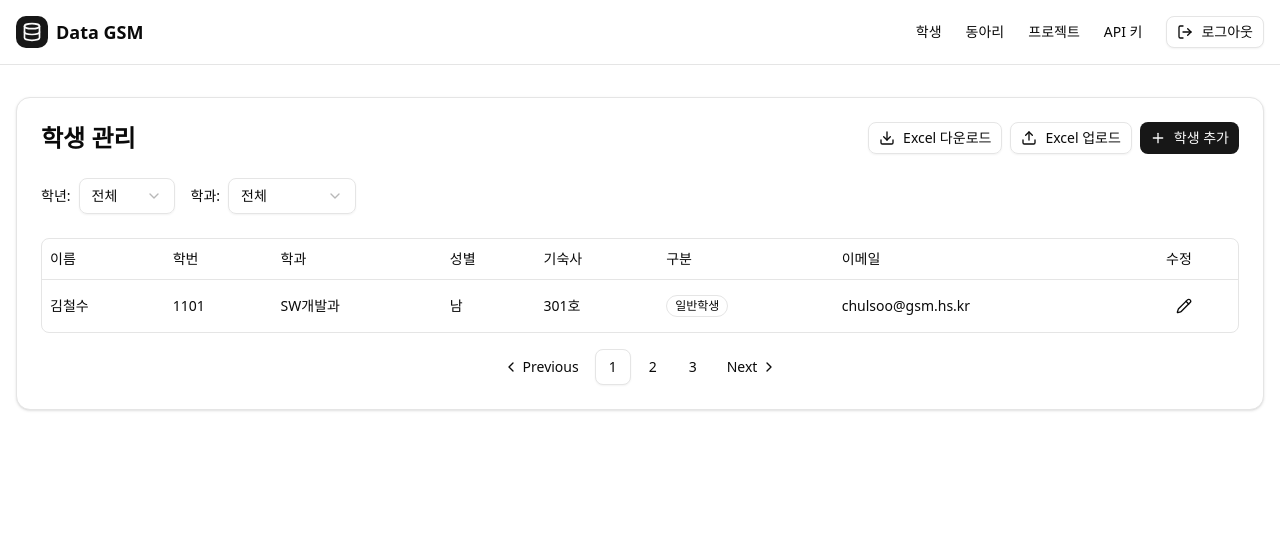
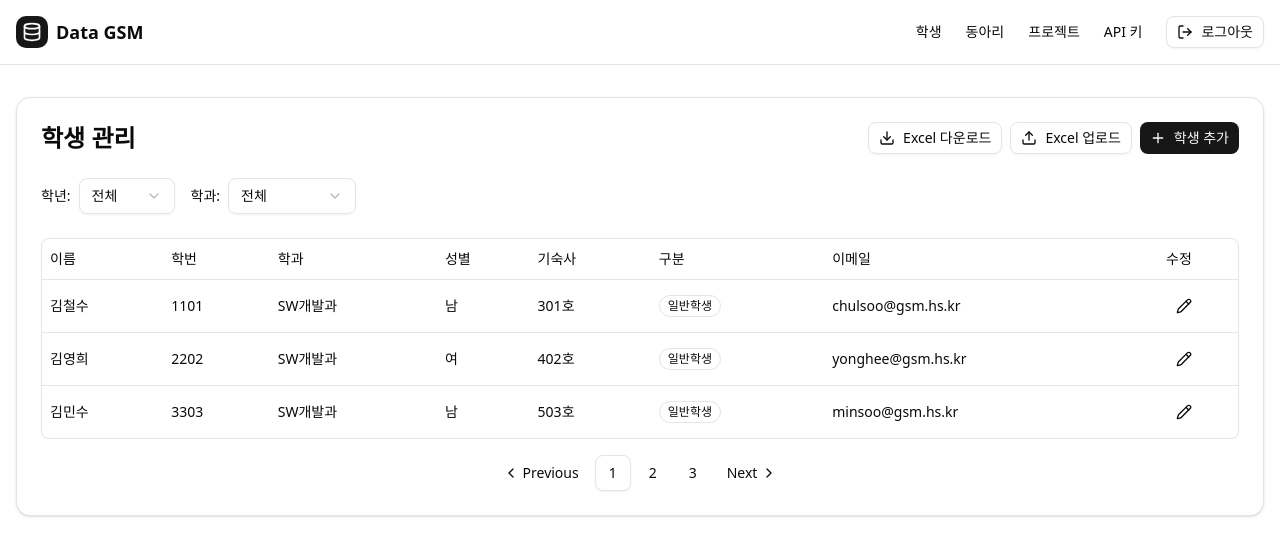
Before and after one commit to themoment-team/datagsm-front, a Next.js app in the folder apps/admin/: page /students in a window 1280 px wide. Shown: the top 556 px of the page. Built offline with nearby package versions, Linux system fonts and the light colour scheme; no server answers.

Commit message:
refactor: 학생 관리 페이지 UI/UX 개선 및 데모 데이터 추가

```diff
--- a/apps/admin/src/views/students/ui/StudentsPage/index.tsx
+++ b/apps/admin/src/views/students/ui/StudentsPage/index.tsx
@@ -30,6 +30,36 @@ const demoStudents: Student[] = [
     dormitoryRoom: 301,
     isLeaveSchool: false,
   },
+  {
+    studentId: 2,
+    name: '김영희',
+    sex: 'WOMAN',
+    email: 'yonghee@gsm.hs.kr',
+    grade: 2,
+    classNum: 2,
+    number: 2,
+    studentNumber: 2202,
+    major: 'SW',
+    role: 'GENERAL_STUDENT',
+    dormitoryFloor: 4,
+    dormitoryRoom: 402,
+    isLeaveSchool: false,
+  },
+  {
+    studentId: 3,
+    name: '김민수',
+    sex: 'MAN',
+    email: 'minsoo@gsm.hs.kr',
+    grade: 3,
+    classNum: 3,
+    number: 3,
+    studentNumber: 3303,
+    major: 'SW',
+    role: 'GENERAL_STUDENT',
+    dormitoryFloor: 5,
+    dormitoryRoom: 503,
+    isLeaveSchool: false,
+  },
 ];
 
 const StudentsPage = () => {
@@ -51,11 +81,11 @@ const StudentsPage = () => {
             <div className="flex items-center justify-between">
               <CardTitle className="text-2xl">학생 관리</CardTitle>
               <div className="flex items-center gap-2">
-                <Button variant="outline" size="sm" className="gap-2 bg-transparent">
+                <Button variant="outline" size="sm" className="cursor-pointer gap-2 bg-transparent">
                   <Download className="h-4 w-4" />
                   Excel 다운로드
                 </Button>
-                <Button variant="outline" size="sm" className="gap-2 bg-transparent">
+                <Button variant="outline" size="sm" className="cursor-pointer gap-2 bg-transparent">
                   <Upload className="h-4 w-4" />
                   Excel 업로드
                 </Button>
--- a/apps/admin/src/widgets/students/ui/AddStudentDialog/index.tsx
+++ b/apps/admin/src/widgets/students/ui/AddStudentDialog/index.tsx
@@ -19,7 +19,7 @@ const AddStudentDialog = () => {
   return (
     <Dialog>
       <DialogTrigger asChild>
-        <Button size="sm" className="gap-2">
+        <Button size="sm" className="cursor-pointer gap-2">
           <Plus className="h-4 w-4" />
           학생 추가
         </Button>
@@ -40,25 +40,35 @@ const AddStudentDialog = () => {
           <div className="space-y-2">
             <Label htmlFor="grade">학년</Label>
             <Select>
-              <SelectTrigger>
+              <SelectTrigger className="cursor-pointer">
                 <SelectValue placeholder="학년 선택" />
               </SelectTrigger>
               <SelectContent>
-                <SelectItem value="1">1학년</SelectItem>
-                <SelectItem value="2">2학년</SelectItem>
-                <SelectItem value="3">3학년</SelectItem>
+                <SelectItem value="1" className="cursor-pointer">
+                  1학년
+                </SelectItem>
+                <SelectItem value="2" className="cursor-pointer">
+                  2학년
+                </SelectItem>
+                <SelectItem value="3" className="cursor-pointer">
+                  3학년
+                </SelectItem>
               </SelectContent>
             </Select>
           </div>
           <div className="space-y-2">
             <Label htmlFor="class">반</Label>
             <Select>
-              <SelectTrigger>
+              <SelectTrigger className="cursor-pointer">
                 <SelectValue placeholder="반 선택" />
               </SelectTrigger>
               <SelectContent>
-                <SelectItem value="1">1반</SelectItem>
-                <SelectItem value="2">2반</SelectItem>
+                <SelectItem value="1" className="cursor-pointer">
+                  1반
+                </SelectItem>
+                <SelectItem value="2" className="cursor-pointer">
+                  2반
+                </SelectItem>
               </SelectContent>
             </Select>
           </div>
@@ -69,42 +79,58 @@ const AddStudentDialog = () => {
           <div className="space-y-2">
             <Label htmlFor="department">학과</Label>
             <Select>
-              <SelectTrigger>
+              <SelectTrigger className="cursor-pointer">
                 <SelectValue placeholder="학과 선택" />
               </SelectTrigger>
               <SelectContent>
-                <SelectItem value="SW개발과">SW개발과</SelectItem>
-                <SelectItem value="스마트IoT과">스마트IoT과</SelectItem>
-                <SelectItem value="AI과">AI과</SelectItem>
+                <SelectItem value="SW개발과" className="cursor-pointer">
+                  SW개발과
+                </SelectItem>
+                <SelectItem value="스마트IoT과" className="cursor-pointer">
+                  스마트IoT과
+                </SelectItem>
+                <SelectItem value="AI과" className="cursor-pointer">
+                  AI과
+                </SelectItem>
               </SelectContent>
             </Select>
           </div>
           <div className="space-y-2">
             <Label htmlFor="dormRoom">기숙사 호실</Label>
-            <Input id="dormRoom" placeholder="호실 입력" />
+            <Input id="dormRoom" type="number" placeholder="호실 입력" />
           </div>
           <div className="space-y-2">
             <Label htmlFor="role">구분</Label>
             <Select>
-              <SelectTrigger>
+              <SelectTrigger className="cursor-pointer">
                 <SelectValue placeholder="구분 선택" />
               </SelectTrigger>
               <SelectContent>
-                <SelectItem value="일반학생">일반학생</SelectItem>
-                <SelectItem value="학생회">학생회</SelectItem>
-                <SelectItem value="기자위">기자위</SelectItem>
+                <SelectItem value="일반학생" className="cursor-pointer">
+                  일반학생
+                </SelectItem>
+                <SelectItem value="학생회" className="cursor-pointer">
+                  학생회
+                </SelectItem>
+                <SelectItem value="기자위" className="cursor-pointer">
+                  기자위
+                </SelectItem>
               </SelectContent>
             </Select>
           </div>
           <div className="space-y-2">
             <Label htmlFor="gender">성별</Label>
             <Select>
-              <SelectTrigger>
+              <SelectTrigger className="cursor-pointer">
                 <SelectValue placeholder="성별 선택" />
               </SelectTrigger>
               <SelectContent>
-                <SelectItem value="남">남</SelectItem>
-                <SelectItem value="여">여</SelectItem>
+                <SelectItem value="남" className="cursor-pointer">
+                  남
+                </SelectItem>
+                <SelectItem value="여" className="cursor-pointer">
+                  여
+                </SelectItem>
               </SelectContent>
             </Select>
           </div>
@@ -122,7 +148,7 @@ const AddStudentDialog = () => {
           </div>
         </div>
         <div className="flex justify-end">
-          <Button>추가</Button>
+          <Button className="cursor-pointer">추가</Button>
         </div>
       </DialogContent>
     </Dialog>
--- a/apps/admin/src/widgets/students/ui/StudentFilter/index.tsx
+++ b/apps/admin/src/widgets/students/ui/StudentFilter/index.tsx
@@ -25,28 +25,44 @@ const StudentFilter = ({
       <div className="flex items-center gap-2">
         <Label className="text-sm">학년:</Label>
         <Select value={gradeFilter} onValueChange={setGradeFilter}>
-          <SelectTrigger className="w-24">
+          <SelectTrigger className="w-24 cursor-pointer">
             <SelectValue />
           </SelectTrigger>
           <SelectContent>
-            <SelectItem value="all">전체</SelectItem>
-            <SelectItem value="1">1학년</SelectItem>
-            <SelectItem value="2">2학년</SelectItem>
-            <SelectItem value="3">3학년</SelectItem>
+            <SelectItem value="all" className="cursor-pointer">
+              전체
+            </SelectItem>
+            <SelectItem value="1" className="cursor-pointer">
+              1학년
+            </SelectItem>
+            <SelectItem value="2" className="cursor-pointer">
+              2학년
+            </SelectItem>
+            <SelectItem value="3" className="cursor-pointer">
+              3학년
+            </SelectItem>
           </SelectContent>
         </Select>
       </div>
       <div className="flex items-center gap-2">
         <Label className="text-sm">학과:</Label>
         <Select value={majorFilter} onValueChange={setMajorFilter}>
-          <SelectTrigger className="w-32">
+          <SelectTrigger className="w-32 cursor-pointer">
             <SelectValue />
           </SelectTrigger>
           <SelectContent>
-            <SelectItem value="all">전체</SelectItem>
-            <SelectItem value="SW">SW개발과</SelectItem>
-            <SelectItem value="IOT">스마트IoT과</SelectItem>
-            <SelectItem value="AI">AI과</SelectItem>
+            <SelectItem value="all" className="cursor-pointer">
+              전체
+            </SelectItem>
+            <SelectItem value="SW" className="cursor-pointer">
+              SW개발과
+            </SelectItem>
+            <SelectItem value="IOT" className="cursor-pointer">
+              스마트IoT과
+            </SelectItem>
+            <SelectItem value="AI" className="cursor-pointer">
+              AI과
+            </SelectItem>
           </SelectContent>
         </Select>
       </div>
--- a/apps/admin/src/widgets/students/ui/StudentList/index.tsx
+++ b/apps/admin/src/widgets/students/ui/StudentList/index.tsx
@@ -93,7 +93,7 @@ const StudentList = ({ students }: StudentListProps) => {
               </TableCell>
               <TableCell>{student.email}</TableCell>
               <TableCell>
-                <Button variant="ghost" size="icon">
+                <Button variant="ghost" size="icon" className="cursor-pointer">
                   <Pencil className="h-4 w-4" />
                 </Button>
               </TableCell>
--- a/packages/shared/src/ui/Dialog/index.tsx
+++ b/packages/shared/src/ui/Dialog/index.tsx
@@ -61,7 +61,7 @@ function DialogContent({
         {showCloseButton && (
           <DialogPrimitive.Close
             data-slot="dialog-close"
-            className="ring-offset-background focus:ring-ring data-[state=open]:bg-accent data-[state=open]:text-muted-foreground rounded-xs focus:outline-hidden absolute right-4 top-4 opacity-70 transition-opacity hover:opacity-100 focus:ring-2 focus:ring-offset-2 disabled:pointer-events-none [&_svg:not([class*='size-'])]:size-4 [&_svg]:pointer-events-none [&_svg]:shrink-0"
+            className="ring-offset-background focus:ring-ring data-[state=open]:bg-accent data-[state=open]:text-muted-foreground rounded-xs focus:outline-hidden absolute right-4 top-4 cursor-pointer opacity-70 transition-opacity hover:opacity-100 focus:ring-2 focus:ring-offset-2 disabled:pointer-events-none [&_svg:not([class*='size-'])]:size-4 [&_svg]:pointer-events-none [&_svg]:shrink-0"
           >
             <XIcon />
             <span className="sr-only">Close</span>
```
